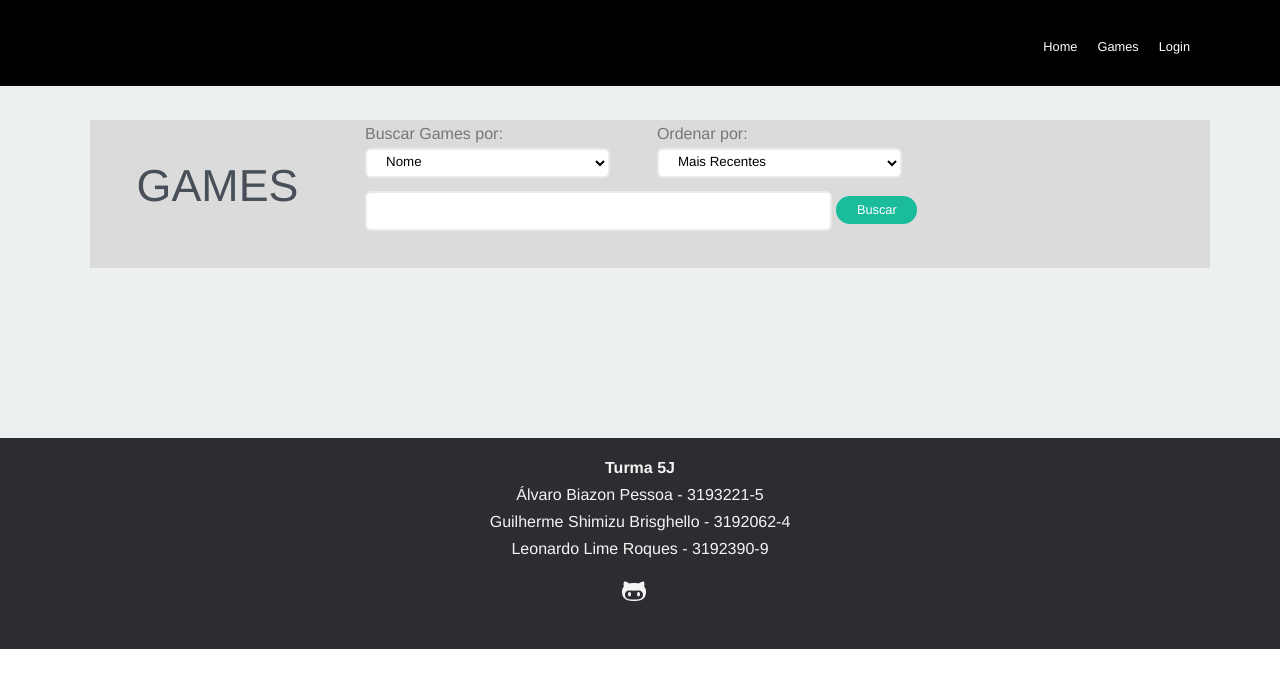
After one commit to FSaeta/GoodBrowserGames, a Django app: page /games-1 in a window 1280 px wide. The commit adds this page. Shown: the top 688 px of the page. Run offline with Django 4.2, Linux system fonts and the light colour scheme; data that the repository does not hold is empty; some libraries are stand-ins or nearby versions; some web fonts are replaced.

Commit message:
Implementa tela dos games e a busca por games

```diff
--- a/games/static/css/style.css
+++ b/games/static/css/style.css
@@ -196,6 +196,15 @@ blockquote p {
      -moz-animation: rubberBand .8s 1;
        -o-animation: rubberBand .8s 1;
           animation: rubberBand .8s 1;
+}
+
+.searchbar-container {
+  text-align: left;
+}
+
+.searchbar-container .checkbox-search {
+  margin-bottom: 8px;
+  height: 30px;
 }
 
 @-webkit-keyframes rubberBand {
--- a/games/templates/auth_game_section_index.html
+++ b/games/templates/auth_game_section_index.html
@@ -17,4 +17,4 @@
         {% endfor %}
     {% endfor %}
 </div>
-<div class="col-1-1"><a class="btn" href="#0">Ver Mais</a></div>
+<div class="col-1-1"><a class="btn" href="{% url 'games' page=1 %}">Ver Todos os Games</a></div>
--- a/games/templates/game_card.html
+++ b/games/templates/game_card.html
@@ -1,6 +1,6 @@
 {% load static %}
 
-<div class="col-1-3 mix {{section}}">
+<div class="col-1-4 mix {{section}}">
     <div class="content">
         <div class="game-card">
             <img src="/media/{{game.imagem.thumbnail}}" alt="">
--- /dev/null
+++ b/games/templates/games.html
@@ -0,0 +1,27 @@
+{% extends 'base.html' %}
+{% load static %}
+
+{% block content %}
+
+<!-- Games Section -->
+<div class="wrap blog-grid grey" id="blog">
+    <div class="grid grid-pad">
+        <div class="content" >
+            <div class="col-1-1" style="background-color: #dbdbdb; margin-bottom: 20px;">
+                <div class="col-1-4">
+                    <h2>Games</h2>
+                </div>
+                <div class="col-9-12">
+                    {% include 'searchbar.html' %}
+                </div>
+            </div>
+
+            {% for game in games %}
+                {% include 'game_card.html' %}
+            {% endfor %}
+        </div>
+    </div>
+</div>
+<!-- End Relatórios Section -->
+
+{% endblock %}
--- /dev/null
+++ b/games/templates/searchbar.html
@@ -0,0 +1,30 @@
+
+{% load static %}
+
+<form action="{% url 'games' page=1 %}" method="post">
+    {% csrf_token %}
+    <div class="searchbar-container col-9-12">
+        <!-- Options da busca -->
+        <div class="search-selection-filters">
+            <div class="col-1-2">
+                <label for="filter" style="width: 40% !important;">Buscar Games por:</label>
+                <select class="checkbox-search" type="checkbox" name="filter" style="width: 90% !important;">
+                    {% for option in filter_options %}
+                        <option value="{{option.option}}" {% if option.option == filter_by %}selected{% endif %}>{{option.str}}</option>
+                    {% endfor %}
+                </select>
+            </div>
+            <div class="col-1-2">
+                <label for="orderby">Ordenar por:</label>
+                <select class="checkbox-search" type="checkbox" name="orderby" style="width: 90% !important;">
+                    {% for option in order_options %}
+                        <option value="{{option.option}}" {% if option.option == order_by %}selected{% endif %}>{{option.str}}</option>
+                    {% endfor %}
+                </select>
+            </div>
+        </div>
+        <input type="text" name="search" style="width: 80% !important;" {% if search_by %}value="{{search_by}}" {% endif %}/>
+        <input type="submit" name="search_submit" class="read-more btn"
+               value="Buscar" style="border-style: none;">
+    </div>
+</form>
--- a/games/urls.py
+++ b/games/urls.py
@@ -1,8 +1,11 @@
 from django.urls import path
-from .views import index, avaliacoes, marcar_como_util
+from .views import index, games, avaliacoes, marcar_como_util
 
 urlpatterns = [
     path('', index, name='index'),
+    path('games-<int:page>', games, name='games'),
+    path('games-<int:page>/orderby=<str:orderby>/filter=<str:filter>', games, name='game_search'),
+    path('games-<int:page>/orderby=<str:orderby>/filter=<str:filter>/search=<str:search>', games, name='game_search'),
     path('avaliacoes', avaliacoes, name='avaliacoes'),
     path('marcar_como_util/<int:av_id>', marcar_como_util, name='marcar_como_util')
 ]
--- a/games/views.py
+++ b/games/views.py
@@ -23,6 +23,69 @@ def index(request):
     }
     return render(request, 'index.html', context)
 
+class SearchFiltersOption:
+    def __init__(self, opt, string):
+        self.option = opt
+        self.str = string
+
+def get_search_options(kind):
+    """<option value="-create_date" selected>Mais Recentes</option>
+       <option value="create_date">Mais Antigos</option>
+       <option value="nome">Ordem Alfabética</option>
+       <option value="recomendados">Recomendados</option>
+    """
+    if kind == 'order':
+        options = [
+            ('-create_date', 'Mais Recentes'),
+            ('create_date', 'Mais Antigos'),
+            ('nome', 'Ordem Alfabética'),
+            ('recomendados', 'Recomendados')
+        ]
+    else:
+        options = [
+            ('nome', 'Nome'),
+            ('categoria', 'Categoria')
+        ]
+    return [SearchFiltersOption(option[0], option[1]) for option in options]
+
+def games(request, page=1, orderby='-create_date', filter='nome', search=False):
+    user = request.user
+
+    if request.method == 'POST':
+        if 'search_submit' in request.POST:
+            order_by = request.POST.get('orderby', orderby)
+            filter_by = request.POST.get('filter', filter)
+            search_by = request.POST.get('search', '').strip()
+
+            redirect_page = f'/games-1/orderby={order_by}/filter={filter_by}'
+            if search_by:
+                redirect_page += f'/search={search_by}'
+
+            return redirect(redirect_page)
+
+    if orderby == 'recomendados':
+        games_to_show = user.get_games_recomendados(30, False)
+    else:
+        games_to_show = BrowserGame.objects.order_by(orderby)
+
+    if filter and search:
+        if filter == 'nome':
+            games_to_show = games_to_show.filter(nome__icontains=search)
+        else:
+            games_to_show = games_to_show.filter(categoria__nome__icontains=search)
+
+    games_to_show = games_to_show[30*(page-1):30*page]
+
+    context = {
+        'user': user,
+        'games': games_to_show,
+        'order_options': get_search_options('order'),
+        'filter_options': get_search_options('filter'),
+        'search_by': search,
+        'filter_by': filter,
+        'order_by': orderby
+    }
+    return render(request, 'games.html', context)
 
 def avaliacoes(request):
     user = request.user
```
